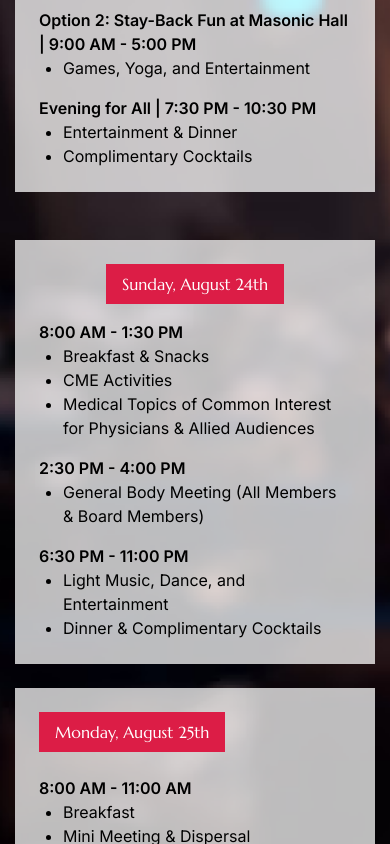
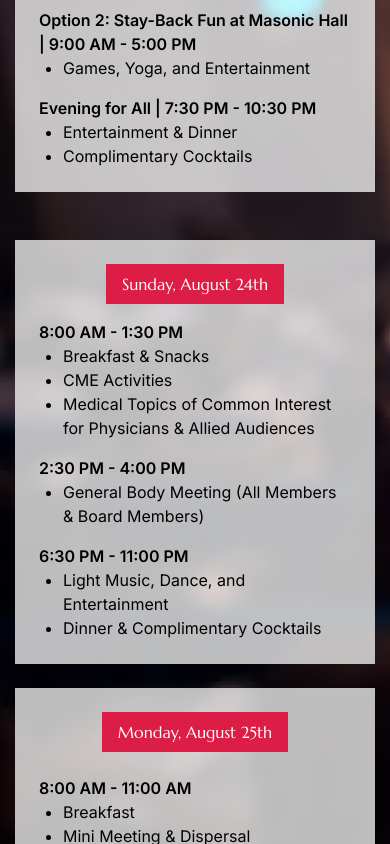
Before and after one commit to employeebhavya/atma-national-convention, a Next.js app: page / in a window 390 px wide. Shown: the part 11156-12000 px from the top of the page. Built offline with nearby package versions, Linux system fonts and the light colour scheme; no server answers.

Commit message:
fixed text center on phone

```diff
--- a/src/components/ThreeDaysEvent.jsx
+++ b/src/components/ThreeDaysEvent.jsx
@@ -90,8 +90,8 @@ function ThreeDaysEvent() {
         </div>
         <div className="bg-[#ffffffbc] p-6 flex flex-col gap-4">
           <div className="flex flex-col lg:flex-row gap-6 lg:gap-20 lg:pl-40 lg:items-center">
-            <div className="felx">
-              <h4 className="bg-[#dc1d46] text-white px-4 py-2 w-fit text-center">
+            <div className="flex justify-center items-center">
+              <h4 className="bg-[#dc1d46] text-white px-4 py-2 w-fit text-center self-center lg:self-baseline">
                 Monday, August 25th
               </h4>
             </div>
```
